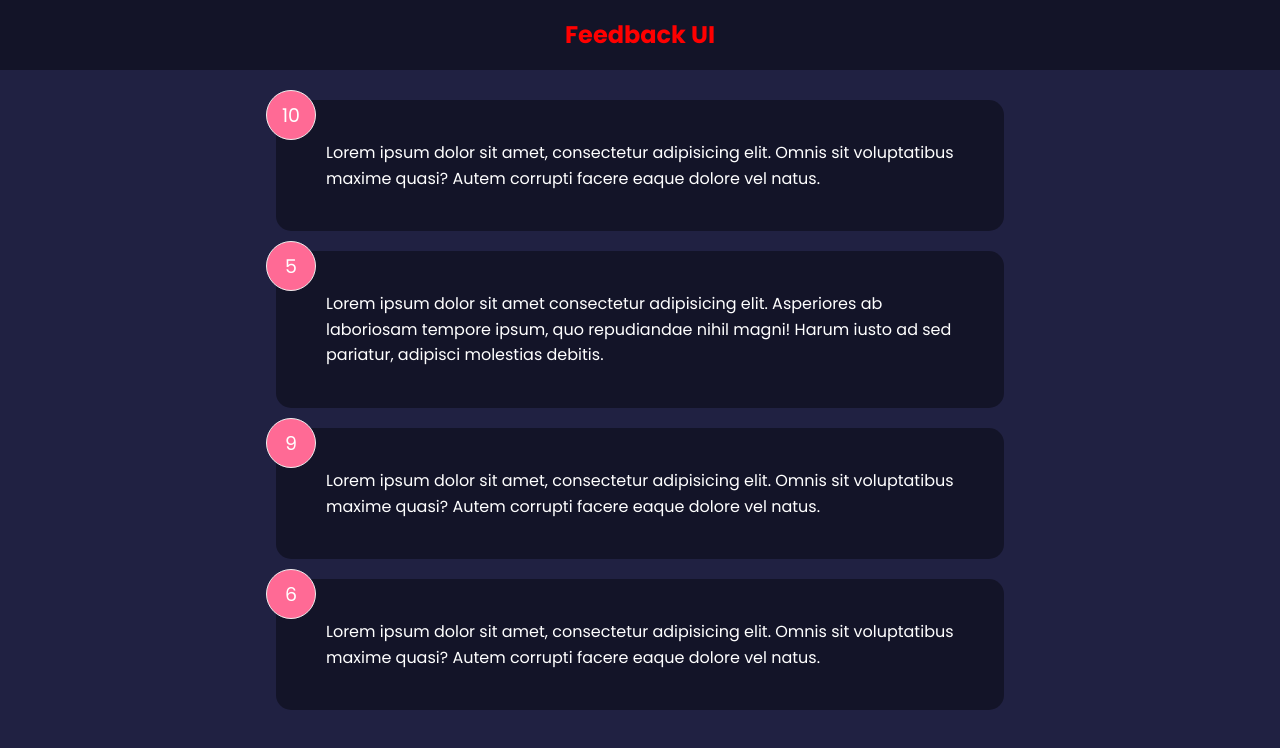
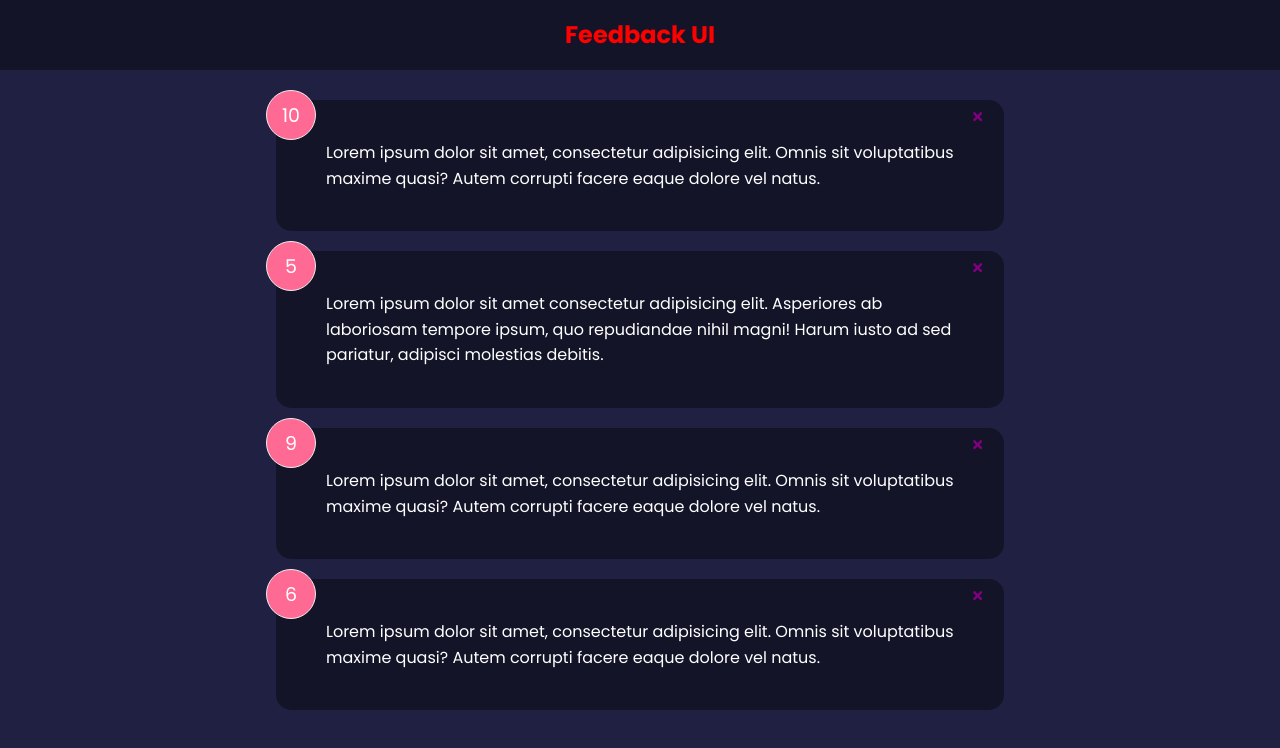
Before and after one commit to highdefdesigns/react-front-to-back, a React (Vite) app in the folder feedback-app/: page / in a window 1280 px wide. Shown: the top 748 px of the page. Built offline with nearby package versions, Linux system fonts and the light colour scheme.

Commit message:
delete feedback & prop drilling

```diff
--- a/feedback-app/package.json
+++ b/feedback-app/package.json
@@ -11,7 +11,8 @@
   },
   "dependencies": {
     "react": "^18.2.0",
-    "react-dom": "^18.2.0"
+    "react-dom": "^18.2.0",
+    "react-icons": "^4.12.0"
   },
   "devDependencies": {
     "@types/react": "^18.2.37",
--- a/feedback-app/src/App.jsx
+++ b/feedback-app/src/App.jsx
@@ -6,11 +6,17 @@
 function App() {
   const [feedback, setFeedback] = useState(FeedbackData);
 
+  const deleteFeedback = (id) => {
+    if (window.confirm('Are you sure you want to delete this item')) {
+      setFeedback(feedback.filter((item) => item.id !== id));
+    }
+  };
+
   return (
     <>
       <Header />
       <div className="container">
-        <FeedbackList feedback={feedback} />
+        <FeedbackList feedback={feedback} handleDelete={deleteFeedback} />
       </div>
     </>
   );
--- a/feedback-app/src/components/FeedbackList.jsx
+++ b/feedback-app/src/components/FeedbackList.jsx
@@ -1,14 +1,14 @@
 import PropTypes from 'prop-types';
 import FeedbackItem from './FeedbackItem';
 
-function FeedbackList({ feedback }) {
+function FeedbackList({ feedback, handleDelete }) {
   if (!feedback || feedback.length === 0) {
     return <p>No feedback yet</p>;
   }
   return (
     <div className="feedback-list">
       {feedback.map((item) => (
-        <FeedbackItem key={item.id} item={item} />
+        <FeedbackItem key={item.id} item={item} handleDelete={handleDelete} />
       ))}
     </div>
   );
--- a/feedback-app/src/components/Feedbackitem.jsx
+++ b/feedback-app/src/components/Feedbackitem.jsx
@@ -1,10 +1,14 @@
+import { FaTimes } from 'react-icons/fa';
 import PropTypes from 'prop-types';
 import Card from './shared/Card';
 
-function FeedbackItem({ item }) {
+function FeedbackItem({ item, handleDelete }) {
   return (
     <Card>
       <div className="num-display">{item.rating}</div>
+      <button onClick={() => handleDelete(item.id)} className="close">
+        <FaTimes color="purple" />
+      </button>
       <div className="text-display">{item.text}</div>
     </Card>
   );
```
Also changed, not shown: 1 other file (tests, documents, lock files or other folders).
